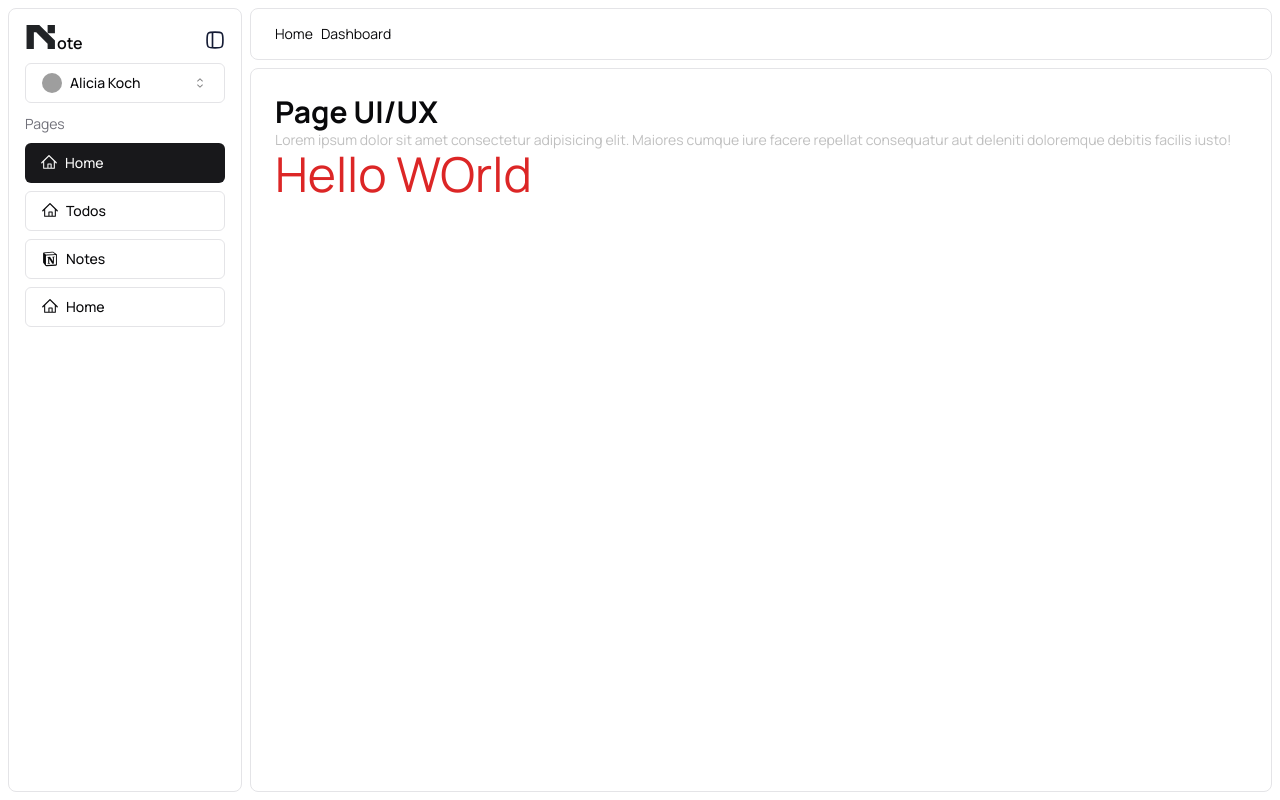
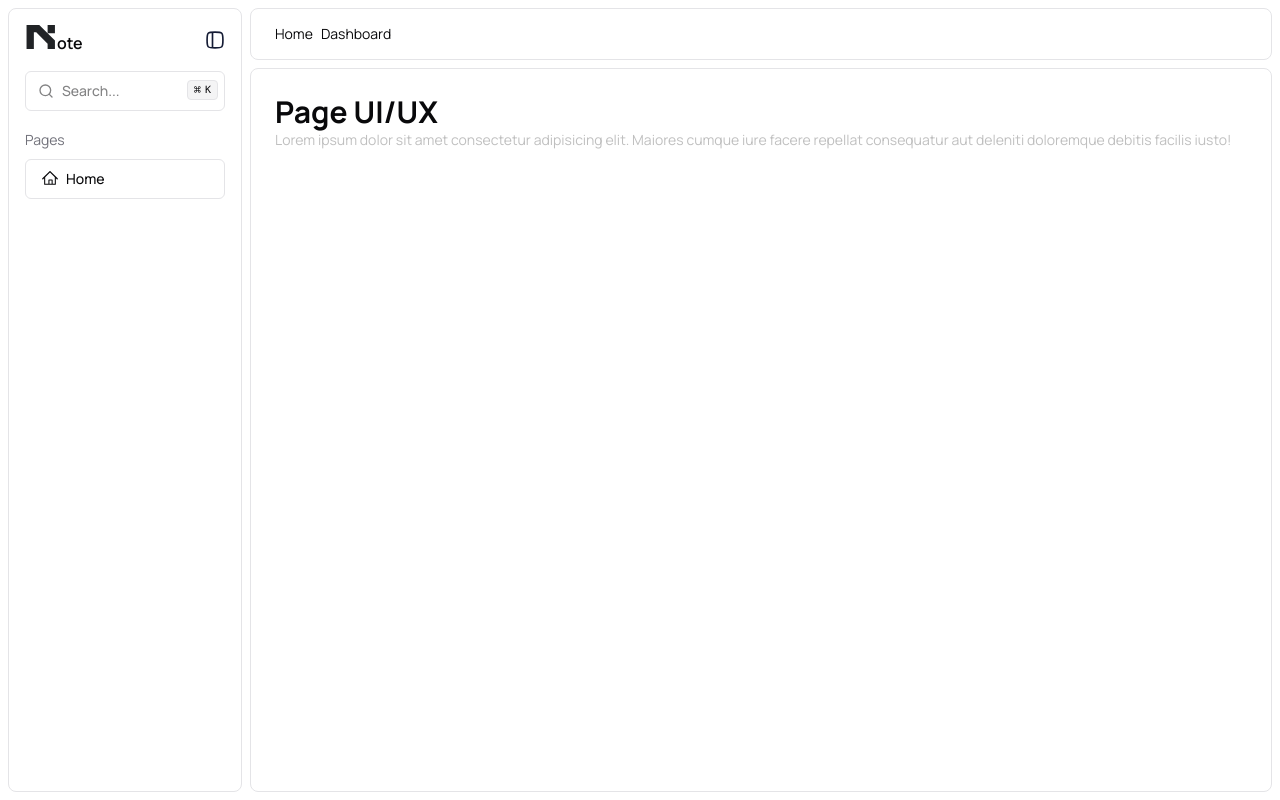
Before and after one commit to Ayush-v/Drizzle-RBAC-Nextjs, a Next.js app: page /dashboard in a window 1280 px wide. Built offline with nearby package versions, Linux system fonts and the light colour scheme; grey boxes are pictures that could not be loaded.

Commit message:
implemented @container instead of state to fix navbar variable size content

```diff
--- a/src/app/(dashboard)/_components/navbar.tsx
+++ b/src/app/(dashboard)/_components/navbar.tsx
@@ -2,21 +2,24 @@
 
 import { cn } from "@/lib/utils";
 import { useState } from "react";
-import TeamSwitcher from "./teamSwitcher";
 import { Button } from "@/components/ui/button";
-import { HomeIcon, NotionLogoIcon } from "@radix-ui/react-icons";
-import { CommandSeparator } from "@/components/ui/command";
-import { Separator } from "@/components/ui/separator";
+import { HomeIcon } from "@radix-ui/react-icons";
+import {
+  Tooltip,
+  TooltipContent,
+  TooltipTrigger,
+} from "@/components/ui/tooltip";
+import { Search } from "lucide-react";
 
 export default function NavBar() {
   const [isOpen, setIsOpen] = useState(true);
 
   return (
-    <nav className="border p-4 rounded-lg hidden sm:block">
+    <nav className="border p-4 rounded-lg">
       <div
         className={cn(
           isOpen ? "w-[200px]" : "w-12",
-          "mx-auto transition-[width] duration-700 @container space-y-2"
+          "mx-auto transition-[width] duration-700 @container"
         )}
       >
         <div
@@ -32,7 +35,7 @@ export default function NavBar() {
               viewBox="0 0 53 44"
               // viewBox="0 0 24 16"
               fill="none"
-              className="w-8 h-6"
+              className="w-12 @2xs:w-8 h-6"
             >
               <path
                 d="M23.2997 0L52.0461 28.6301V44H38.6311V34.1553L17.7522 13.3607L13.415 13.3607L13.415 44H0L0 0L23.2997 0ZM38.6311 15.2694V0L52.0461 0V15.2694L38.6311 15.2694Z"
@@ -66,66 +69,48 @@ export default function NavBar() {
             </svg>
           </button>
         </div>
-        <TeamSwitcher navOpen={isOpen} />
+        {/* <TeamSwitcher navOpen={isOpen} /> */}
+        <div className="mt-4 space-y-4">
+          <Button
+            variant="outline"
+            className="relative h-10 w-full justify-start @2xs:px-3"
+            onClick={() => setIsOpen(true)}
+          >
+            <Search
+              className="h-4 w-4 @2xs:mr-2 shrink-0 @2xs:opacity-50"
+              aria-hidden="true"
+            />
+            <span className="hidden @2xs:inline-flex opacity-50">
+              Search...
+            </span>
+            <span className="sr-only">Search</span>
+            <kbd className="pointer-events-none absolute right-1.5 top-2 hidden h-5 select-none items-center gap-1 rounded border bg-muted px-1.5 font-mono text-[10px] font-medium opacity-100 @2xs:flex">
+              <span className="text-xs">⌘</span>K
+            </kbd>
+          </Button>
           <div className="space-y-2">
             <span className="text-sm text-muted-foreground">Pages</span>
             <ul className="space-y-2">
               <li className="flex flex-col items-center">
-              <Button
-                className={cn(
-                  isOpen
-                    ? "w-full justify-start"
-                    : "flex-col w-full justify-center items-center"
-                )}
-              >
-                <HomeIcon className="h-4 w-4 shrink-0" />
-                {isOpen ? <span className="ml-2">Home</span> : null}
-              </Button>
-              {!isOpen ? <span>Home</span> : null}
-            </li>
-            <li className="flex flex-col items-center">
+                <Tooltip>
+                  <TooltipTrigger asChild>
                     <Button
                       variant={"outline"}
-                className={cn(
-                  isOpen
-                    ? "w-full justify-start"
-                    : "flex-col w-full justify-center items-center"
-                )}
+                      className="w-full justify-center flex-col @2xs:flex-row @2xs:justify-start @2xs:px-4 @2xs:py-2 px-1.5 py-3 transition-all"
                     >
-                <HomeIcon className="h-4 w-4 shrink-0" />
-                {isOpen ? <span className="ml-2">Todos</span> : null}
+                      <HomeIcon className="@2xs:mr-2 h-4 w-4 shrink-0 transition-all" />
+                      <span className="hidden @2xs:inline-block transition-all">
+                        Home
+                      </span>
                     </Button>
-              {!isOpen ? <span>Todos</span> : null}
-            </li>
-            <li className="flex flex-col items-center">
-              <Button
-                variant={"outline"}
-                className={cn(
-                  isOpen
-                    ? "w-full justify-start"
-                    : "flex-col w-full justify-center items-center"
-                )}
-              >
-                <NotionLogoIcon className="h-4 w-4 shrink-0" />
-                {isOpen ? <span className="ml-2">Notes</span> : null}
-              </Button>
-              {!isOpen ? <span>Notes</span> : null}
-            </li>
-            <li className="flex flex-col items-center">
-              <Button
-                variant={"outline"}
-                className={cn(
-                  isOpen
-                    ? "w-full justify-start"
-                    : "flex-col w-full justify-center items-center"
-                )}
-              >
-                <HomeIcon className="h-4 w-4 shrink-0" />
-                {isOpen ? <span className="ml-2">Home</span> : null}
-              </Button>
-              {!isOpen ? <span>Home</span> : null}
+                  </TooltipTrigger>
+                  <TooltipContent side="right" className="z-50 @2xs:hidden">
+                    <p>Home</p>
+                  </TooltipContent>
+                </Tooltip>
               </li>
             </ul>
+          </div>
         </div>
       </div>
     </nav>
--- a/src/app/(dashboard)/dashboard/page.tsx
+++ b/src/app/(dashboard)/dashboard/page.tsx
@@ -9,9 +9,6 @@ export default function DashBoardPage() {
           "Lorem ipsum dolor sit amet consectetur adipisicing elit. Maiores cumque iure facere repellat consequatur aut deleniti doloremque debitis facilis iusto!"
         }
       />
-      <div className="@container">
-        <h1 className="text-5xl @xs:text-red-600">Hello WOrld</h1>
-      </div>
     </div>
   );
 }
--- a/src/app/layout.tsx
+++ b/src/app/layout.tsx
@@ -1,3 +1,4 @@
+import { TooltipProvider } from "@/components/ui/tooltip";
 import "./globals.css";
 import type { Metadata } from "next";
 import { Manrope } from "next/font/google";
@@ -16,7 +17,9 @@ export default function RootLayout({
 }) {
   return (
     <html lang="en">
-      <body className={manrope.className}>{children}</body>
+      <body className={manrope.className}>
+        <TooltipProvider delayDuration={150}>{children}</TooltipProvider>
+      </body>
     </html>
   );
 }
--- a/tailwind.config.ts
+++ b/tailwind.config.ts
@@ -70,6 +70,9 @@ const config: Config = {
         "accordion-down": "accordion-down 0.2s ease-out",
         "accordion-up": "accordion-up 0.2s ease-out",
       },
+      containers: {
+        "2xs": "12rem",
+      },
     },
   },
   plugins: [
```
Lines whose indentation alone changed are shown as unchanged.
